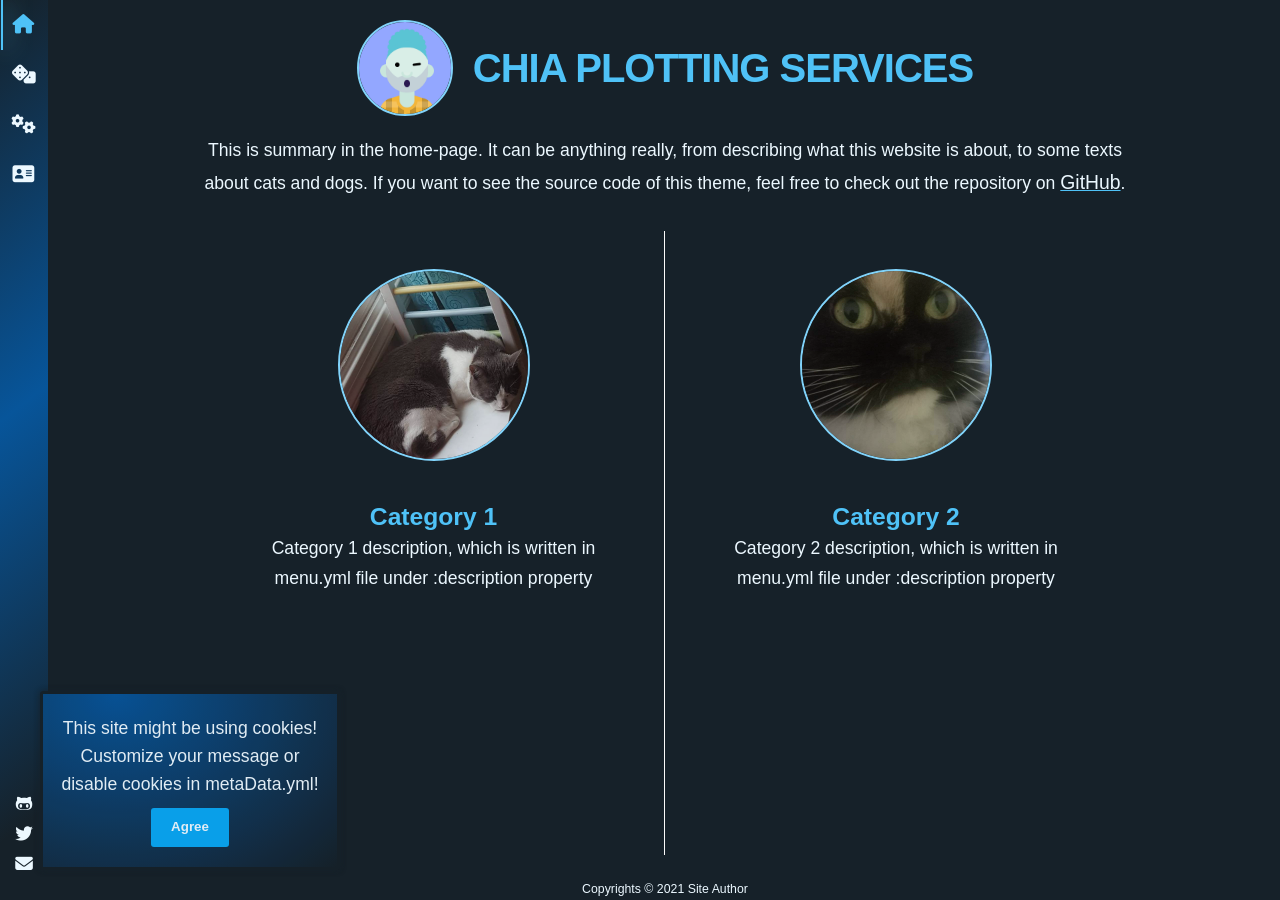
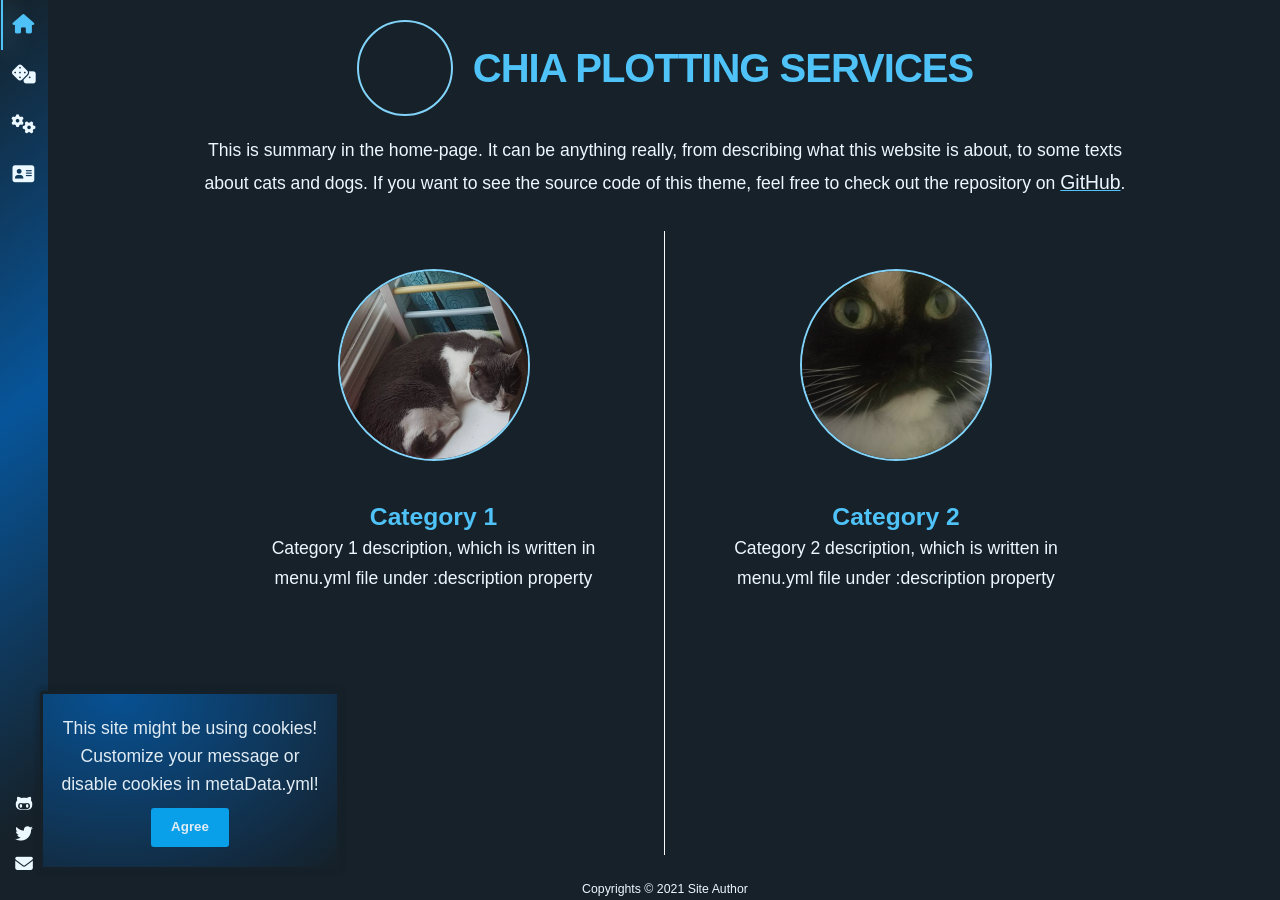
Before and after one commit to stackbit-projects/chia-plotting-990e2, a Jekyll site: the page built from index.md, in a window 1280 px wide. Built offline with Jekyll 4.4.1, drawn with Linux system fonts in a browser that asks for light colours; nearby versions of some CDN libraries; some web fonts are replaced.

Commit message:
metaData.yml: updated avatar_url

```diff
--- a/_data/metaData.yml
+++ b/_data/metaData.yml
@@ -1,8 +1,9 @@
 author: Site Author
-avatar_url: assets/img/avatar.png
-lightTheme: False
-show_menu_logo_on_home_page: True
+lightTheme: false
+show_menu_logo_on_home_page: true
 cookies:
-  enabled: True
-  message: This site might be using cookies! Customize your message or disable cookies in metaData.yml!
+  enabled: true
+  message: >-
+    This site might be using cookies! Customize your message or disable cookies
+    in metaData.yml!
   agreeButtonText: Agree
```
